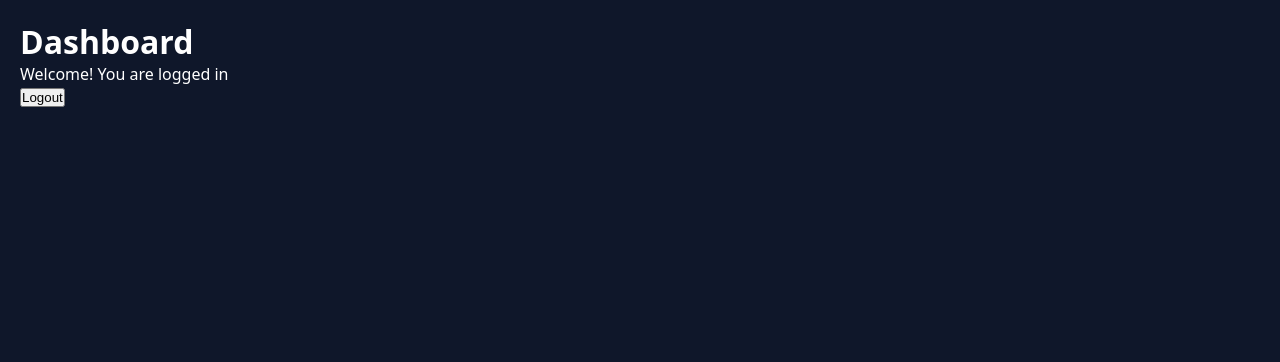
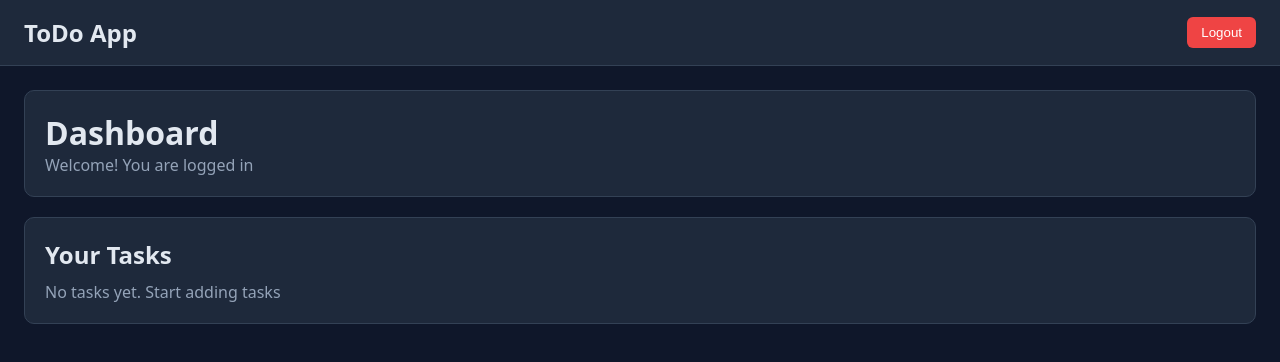
Before and after one commit to Anjan9507/ToDo-App, a React (Vite) app in the folder frontend/: page /dashboard in a window 1280 px wide. Shown: the top 362 px of the page. Built offline with nearby package versions, Linux system fonts and the light colour scheme; sample sign-in values are in the browser's storage.

Commit message:
implement dashboard UI with card layout and improved styling

```diff
--- /dev/null
+++ b/frontend/src/components/Layout.jsx
@@ -0,0 +1,15 @@
+import Navbar from "./Navbar"
+
+function Layout({ children }) {
+	return (
+		<div>
+			<Navbar />
+
+			<div className="page-content">
+				{children}
+			</div>
+		</div>
+	)
+}
+
+export default Layout
--- /dev/null
+++ b/frontend/src/components/Navbar.css
@@ -0,0 +1,28 @@
+.navbar {
+  display: flex;
+  justify-content: space-between;
+  align-items: center;
+  padding: 16px 24px;
+  background-color: #1e293b;
+  border-bottom: 1px solid #334155;
+}
+
+.navbar-title {
+  margin: 0;
+  color: #e2e8f0;
+}
+
+.logout-btn {
+  background-color: #ef4444;
+  color: white;
+  border: none;
+  padding: 8px 14px;
+  border-radius: 6px;
+  cursor: pointer;
+  font-weight: 500;
+  transition: 0.2s;
+}
+
+.logout-btn:hover {
+  background-color: #dc2626;
+}
--- /dev/null
+++ b/frontend/src/components/Navbar.jsx
@@ -0,0 +1,25 @@
+import { useNavigate } from "react-router-dom"
+import { logoutUser } from "../api/auth"
+import "./Navbar.css"
+
+function Navbar() {
+	const navigate = useNavigate()
+
+	const handleLogout = async () => {
+		await logoutUser()
+		localStorage.removeItem("access_token")
+		navigate("/login")
+	}
+
+	return (
+		<div className="navbar">
+			<h2 className="navbar-title">ToDo App</h2>
+
+			<button onClick={handleLogout} className="logout-btn">
+				Logout
+			</button>
+		</div>
+	)
+}
+
+export default Navbar
--- a/frontend/src/index.css
+++ b/frontend/src/index.css
@@ -15,3 +15,8 @@ body {
 #root {
   height: 100vh;
 }
+
+
+.page-content {
+  padding: 24px;
+}
--- /dev/null
+++ b/frontend/src/pages/Dashboard.css
@@ -0,0 +1,21 @@
+.dashboard-container {
+  display: flex;
+  flex-direction: column;
+  gap: 20px;
+}
+
+.card {
+  background-color: #1e293b;
+  padding: 20px;
+  border-radius: 10px;
+  border: 1px solid #334155;
+}
+
+.card h2 {
+  margin-bottom: 10px;
+  color: #e2e8f0;
+}
+
+.card p {
+  color: #94a3b8;
+}
--- a/frontend/src/pages/Dashboard.jsx
+++ b/frontend/src/pages/Dashboard.jsx
@@ -1,27 +1,23 @@
-import { useNavigate } from "react-router-dom"
-import { logoutUser } from "../api/auth"
+import Layout from "../components/Layout"
+import "./Dashboard.css"
 
 function Dashboard() {
-	const navigate = useNavigate()
+	return (
+		<Layout>
+			<div className="dashboard-container">
 
-	const handleLogout = async () => {
-		await logoutUser()
+				<div className="card">
+					<h1>Dashboard</h1>
+					<p>Welcome! You are logged in</p>
+				</div>
 
-		localStorage.removeItem("access_token")
+				<div className="card">
+					<h2>Your Tasks</h2>
+					<p>No tasks yet. Start adding tasks</p>
+				</div>
+			</div>
+		</Layout>
 
-		navigate("/login")
-	}
-
-	return (
-		<div style={{ color: "white", padding: "20px" }}>
-			<h1>Dashboard</h1>
-
-			<p>Welcome! You are logged in</p>
-
-			<button onClick={handleLogout}>
-				Logout
-			</button>
-		</div>
 	)
 }
 
```
